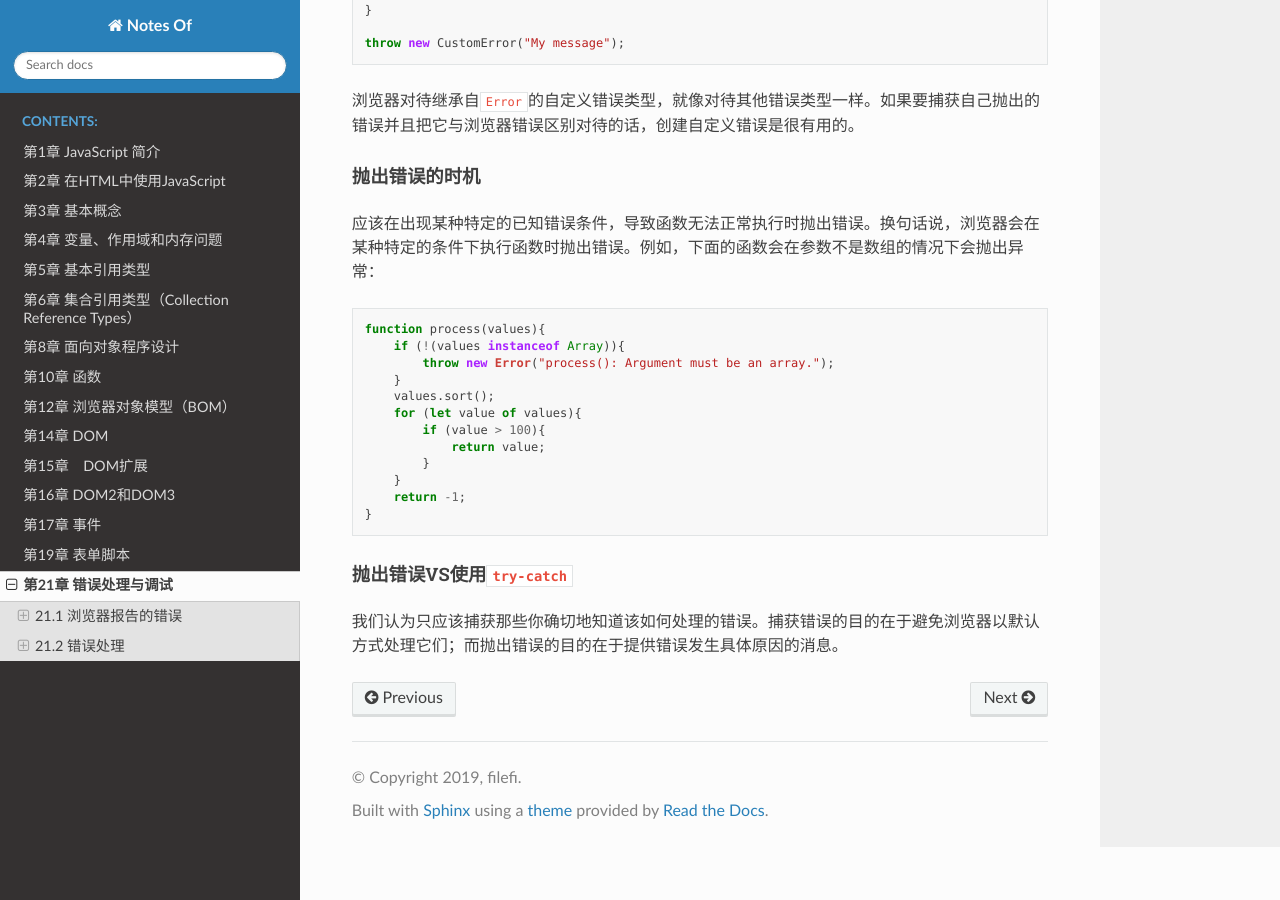
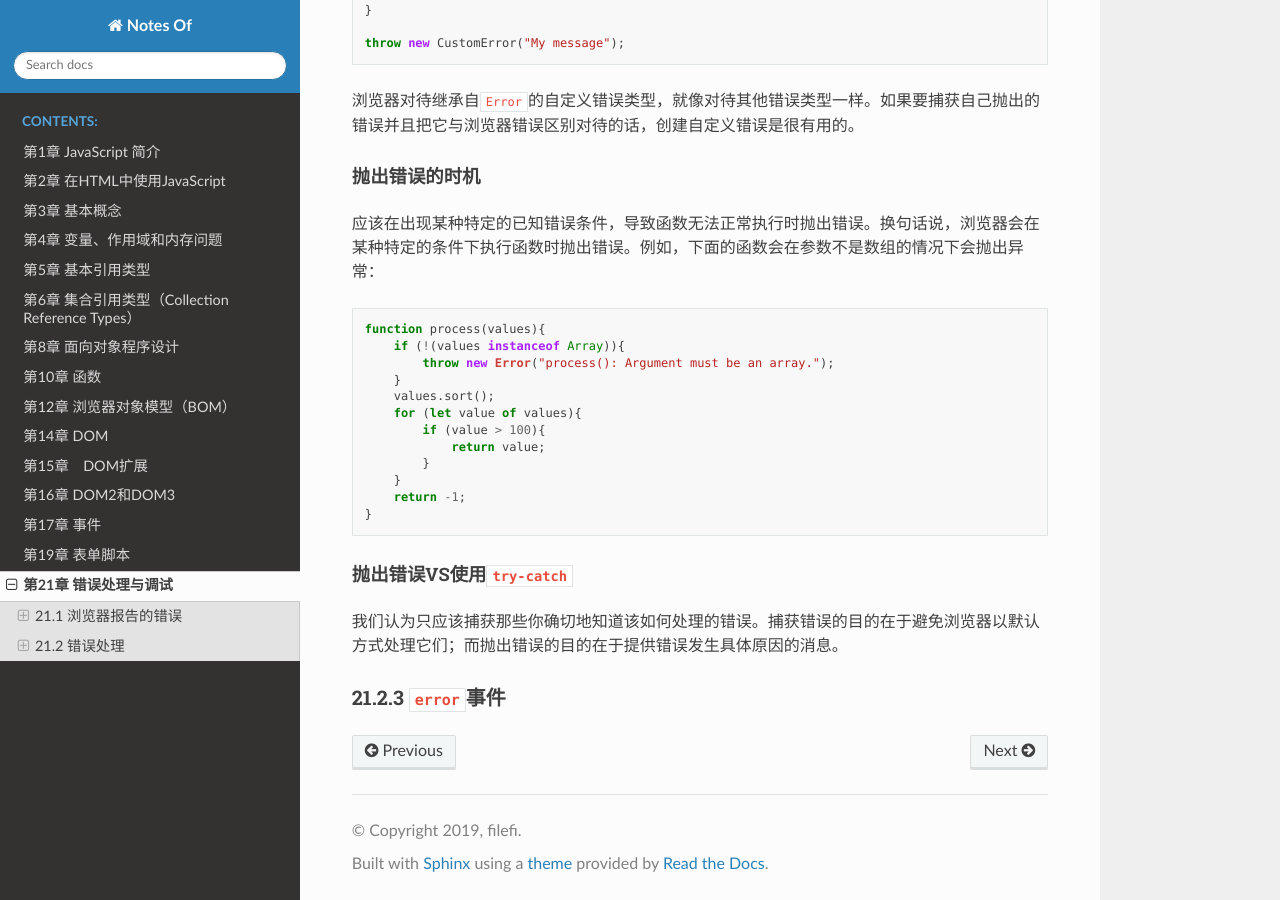
Before and after one commit to filefi/NotesOfProfessional-JavaScript-for-Web-Developers, a Sphinx documentation site: the page built from source/Chapter21-Error_Handling_and_Debugging.md, in a window 1280 px wide and 900 px high, scrolled down 3191 px. Built offline with Sphinx 7.4.7 and the Read the Docs theme 2.0.0, drawn with Linux system fonts in a browser that asks for light colours.

Commit message:
21.2.3 begin

```diff
--- a/source/Chapter21-Error_Handling_and_Debugging.md
+++ b/source/Chapter21-Error_Handling_and_Debugging.md
@@ -149,3 +149,5 @@ function process(values){
 #### 抛出错误VS使用`try-catch`
 
 我们认为只应该捕获那些你确切地知道该如何处理的错误。捕获错误的目的在于避免浏览器以默认方式处理它们；而抛出错误的目的在于提供错误发生具体原因的消息。
+
+### 21.2.3 `error`事件
```
